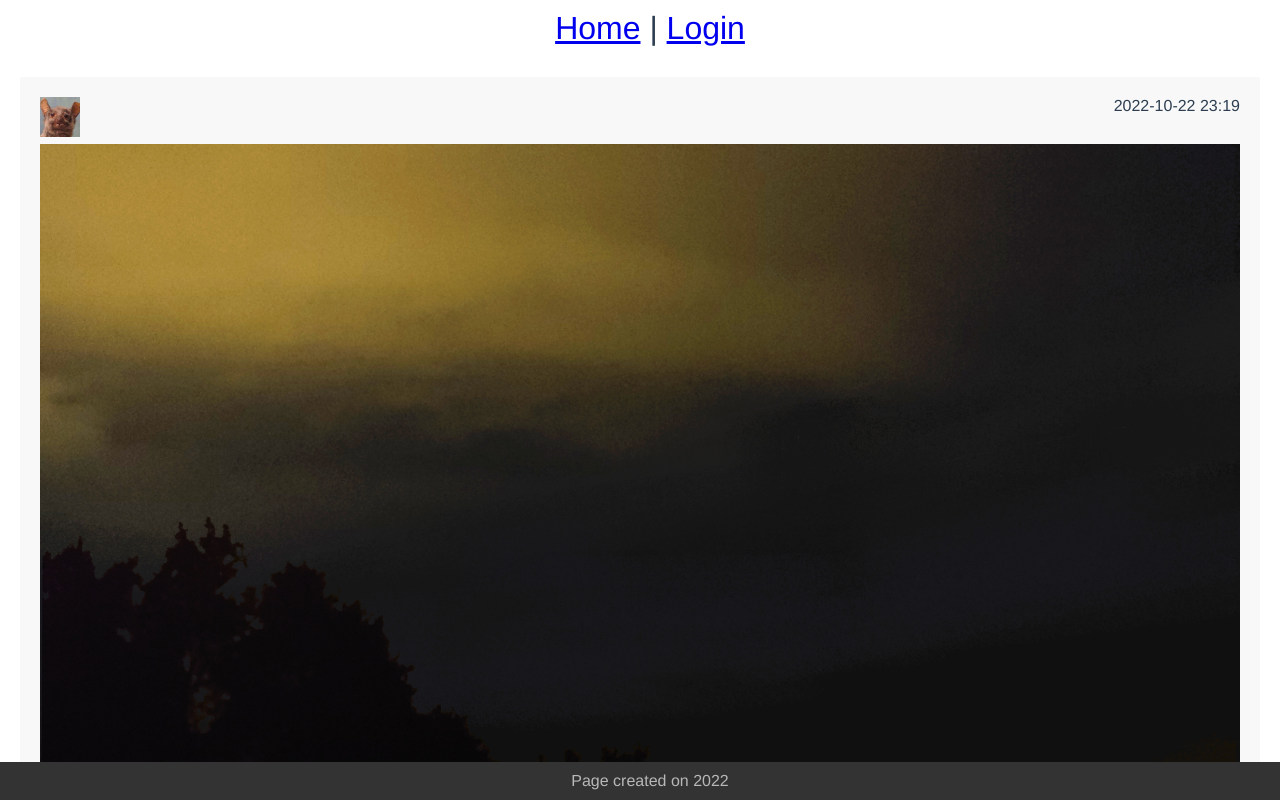
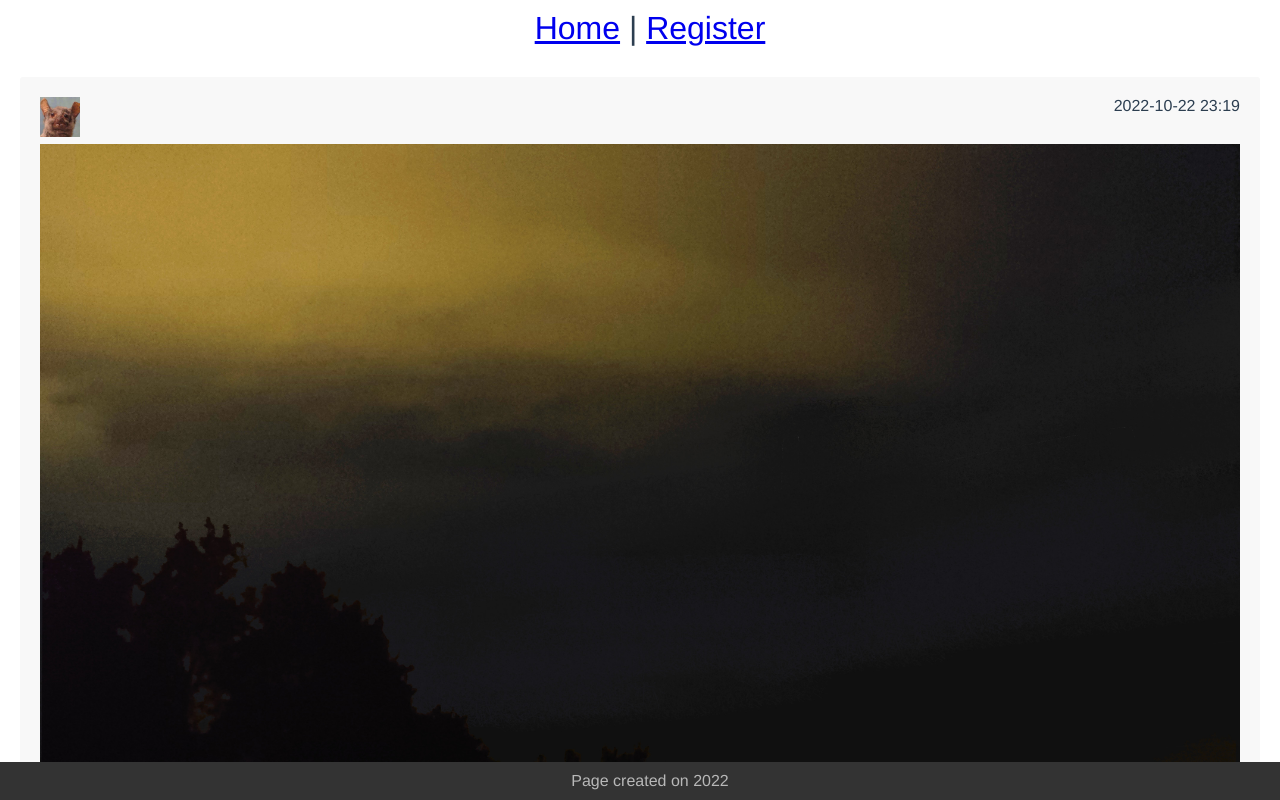
Before and after one commit to TheHighestBit/WAD22, a Vue app: page / in a window 1280 px wide. Shown: the top 800 px of the page. Built offline with nearby package versions, Linux system fonts and the light colour scheme.

Commit message:
fixed naming issue login -> signup

```diff
--- a/src/components/HeaderComponent.vue
+++ b/src/components/HeaderComponent.vue
@@ -1,7 +1,7 @@
 <template>
   <nav class="navbar">
     <router-link to="/">Home</router-link> |
-    <router-link to="/login">Login</router-link>
+    <router-link to="/signup">Register</router-link>
   </nav>
 </template>
 
--- a/src/router/index.js
+++ b/src/router/index.js
@@ -1,6 +1,6 @@
 import { createRouter, createWebHashHistory } from 'vue-router'
 import HomeView from '../views/HomeView.vue'
-import LoginView from "@/views/LoginView";
+import SignUpView from "@/views/SignUpView";
 
 const routes = [
   {
@@ -9,9 +9,9 @@
     component: HomeView
   },
   {
-    path: '/login',
-    name: 'login',
-    component: LoginView
+    path: '/signup',
+    name: 'signup',
+    component: SignUpView
   }
 ]
 
```
Also changed, not shown: src/views/SignUpView.vue (renamed from src/views/LoginView.vue).
